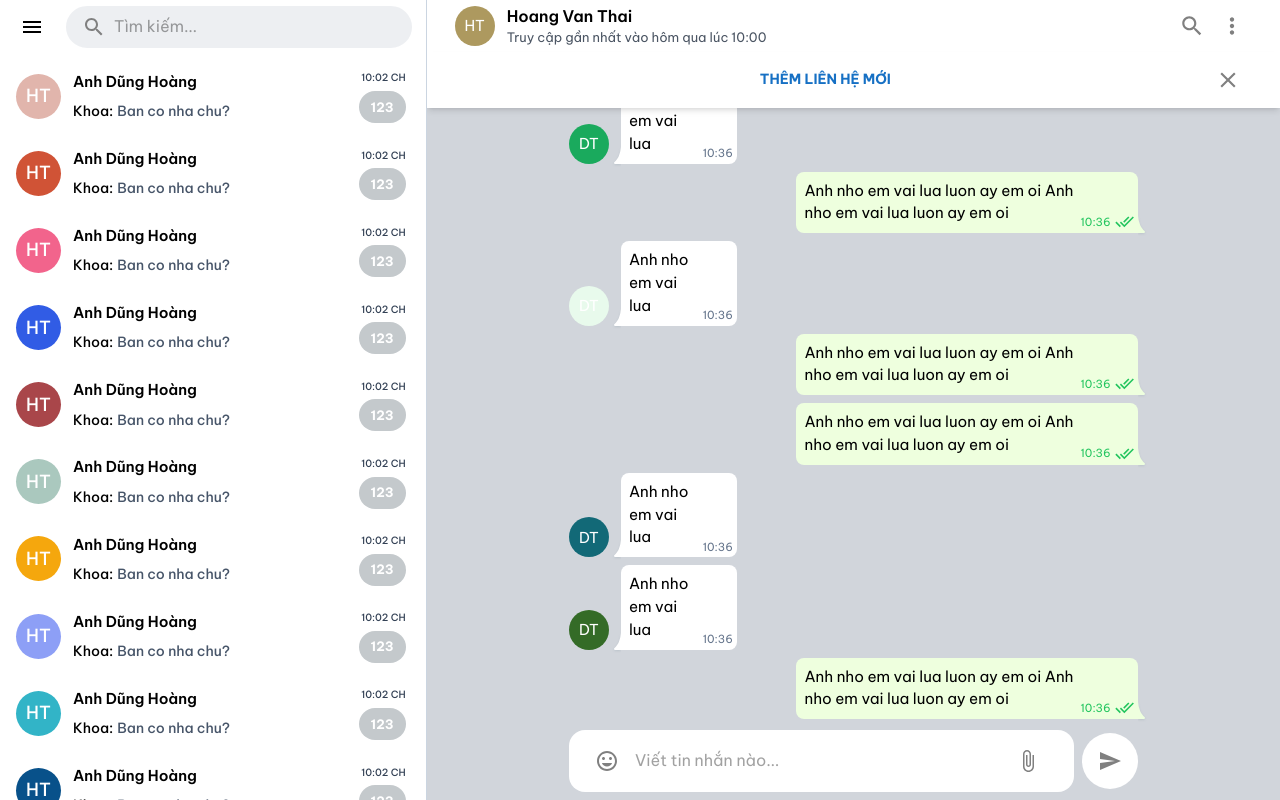
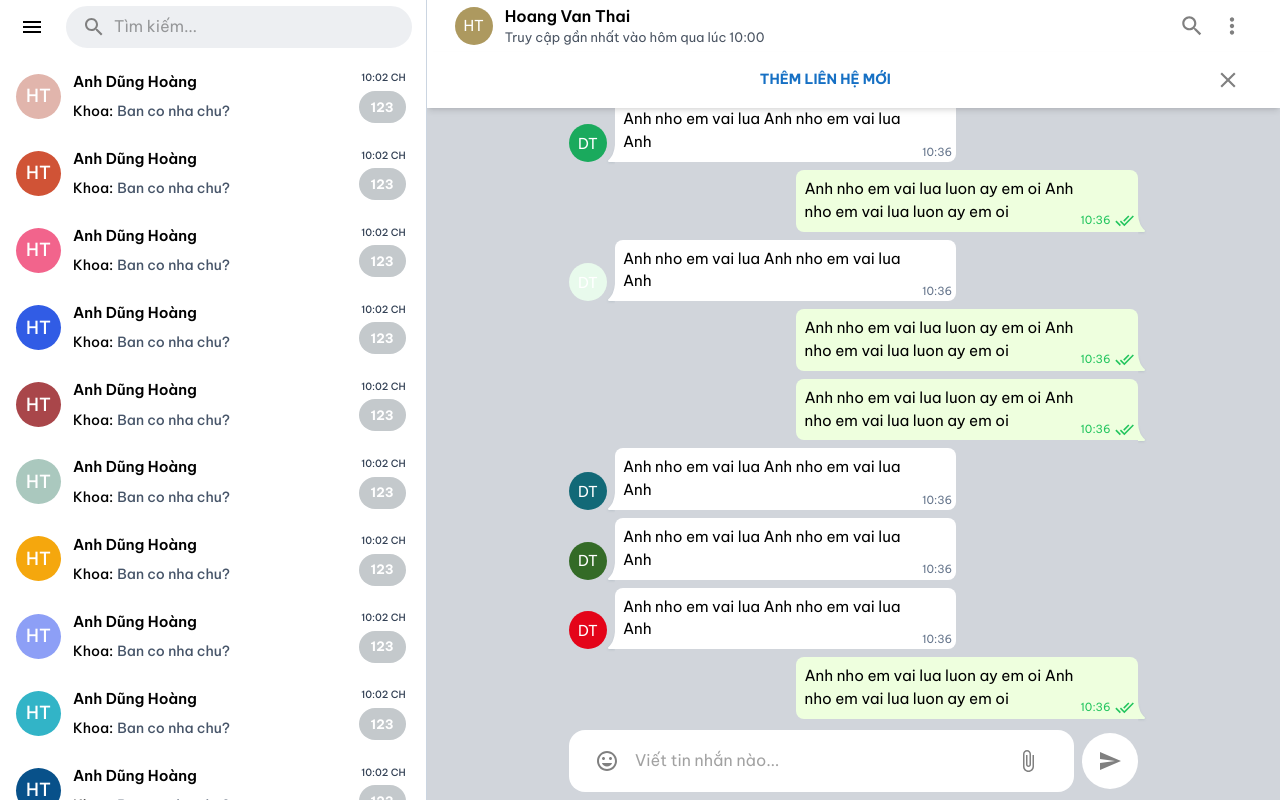
Before and after one commit to quantudev211154/FE_Tindi_N13_TS-Redux, a React (Vite) app: page / in a window 1280 px wide. Built offline with nearby package versions, Linux system fonts and the light colour scheme.

Commit message:
Update little bit

```diff
--- a/src/components/main/right/chat_container/chat_footer/ChatFooter.tsx
+++ b/src/components/main/right/chat_container/chat_footer/ChatFooter.tsx
@@ -1,11 +1,23 @@
 import { AttachFile, Mood, Send } from '@mui/icons-material'
 import { Button, InputAdornment, InputBase, Tooltip } from '@mui/material'
+import { useEffect, useRef } from 'react'
+import { currentChatNavigationState } from '../../../../../redux/slices/CurrentChatNavigationSlice'
+import { useAppSelector } from '../../../../../redux_hooks'
 
 type Props = {}
 
 const ChatFooter = (props: Props) => {
+  const ref = useRef<HTMLDivElement>(null)
+  const { openExpandedPanel } = useAppSelector(currentChatNavigationState)
+
+  useEffect(() => {
+    openExpandedPanel
+      ? (ref.current!.style.width = '80%')
+      : (ref.current!.style.width = '66.666667%')
+  }, [openExpandedPanel])
+
   return (
-    <div className='w-2/3 py-2 mx-auto flex-initial'>
+    <div ref={ref} className='w-2/3 py-2 mx-auto flex-initial transition-all'>
       <form className='w-full flex flex-row justify-between items-center'>
         <InputBase
           startAdornment={
--- a/src/components/main/right/chat_container/chat_main/message_list/MessageList.tsx
+++ b/src/components/main/right/chat_container/chat_main/message_list/MessageList.tsx
@@ -1,11 +1,22 @@
-import React, { useEffect, useRef } from 'react'
+import { useEffect, useRef } from 'react'
+import { currentChatNavigationState } from '../../../../../../redux/slices/CurrentChatNavigationSlice'
+import { useAppSelector } from '../../../../../../redux_hooks'
 import Messages from './messages/Messages'
 
 type Props = {}
 
 const MessageList = (props: Props) => {
+  const ref = useRef<HTMLDivElement>(null)
+  const { openExpandedPanel } = useAppSelector(currentChatNavigationState)
+
+  useEffect(() => {
+    openExpandedPanel
+      ? (ref.current!.style.width = '80%')
+      : (ref.current!.style.width = '66.666667%')
+  }, [openExpandedPanel])
+
   return (
-    <div className='w-2/3 mx-auto'>
+    <div ref={ref} className='w-2/3 mx-auto transition-all'>
       <Messages fromSelf={true} />
       <Messages fromSelf={false} />
       <Messages fromSelf={true} />
@@ -18,6 +29,7 @@ const MessageList = (props: Props) => {
       <Messages fromSelf={true} />
       <Messages fromSelf={false} />
       <Messages fromSelf={false} />
+      <Messages fromSelf={false} />
       <Messages fromSelf={true} />
     </div>
   )
--- a/src/components/main/right/chat_container/chat_main/message_list/messages/ClipPathMsg.tsx
+++ b/src/components/main/right/chat_container/chat_main/message_list/messages/ClipPathMsg.tsx
@@ -48,7 +48,7 @@ const ClipPathMsg = ({ fromSelf }: Props) => {
     )
 
   return (
-    <div className='absolute height-[1.125rem] -bottom-[0.2rem] -left-[0.562rem]'>
+    <div className='absolute height-[1.125rem] -bottom-[0.185rem] -left-[0.562rem]'>
       <svg width='9' height='20' xmlns='http://www.w3.org/2000/svg'>
         <defs>
           <filter
--- a/src/components/main/right/chat_container/chat_main/message_list/messages/Messages.tsx
+++ b/src/components/main/right/chat_container/chat_main/message_list/messages/Messages.tsx
@@ -1,8 +1,7 @@
 import { DoneAll } from '@mui/icons-material'
-import React, { useEffect, useRef } from 'react'
+import { useEffect, useRef } from 'react'
 import UserAvatar from '../../../../../../../utilities/user_avatar/UserAvatar'
 import ClipPathMsg from './ClipPathMsg'
-import { AVATAR_SMALL } from './../../../../../../../constants/UserAvatarConstant'
 
 type Props = {
   fromSelf: boolean
@@ -32,19 +31,15 @@ const Messages = ({ fromSelf }: Props) => {
         </div>
       ) : (
         <div className='relative justify-start mt-[.5rem] flex flex-row'>
-          <div className='mr-3 flex flex-col justify-end'>
-            <figure>
-              <UserAvatar
-                size='AVATAR_SMALL'
-                name='Do Quynh Trinh'
-                avatar={''}
-              />
-            </figure>
+          <div className='mr-2 flex flex-col justify-end'>
+            <UserAvatar size='AVATAR_SMALL' name='Do Quynh Trinh' avatar={''} />
           </div>
-          <div className='relative'>
+          <div className='relative max-w-[60%]'>
             <ClipPathMsg fromSelf={fromSelf} />
-            <div className='relative bg-white max-w-[60%] break-words p-2 pr-12 justify-end rounded-lg rounded-bl-none'>
-              <p className='text-[.95rem]'>Anh nho em vai lua </p>
+            <div className='bg-white break-words p-2 pr-12 justify-end rounded-lg rounded-bl-none'>
+              <p className='text-[.95rem]'>
+                Anh nho em vai lua Anh nho em vai lua Anh
+              </p>
               <div className='absolute right-1 bottom-[.1rem] text-slate-500'>
                 <p className='text-[0.7rem]'>10:36</p>
               </div>
--- a/src/constants/UserAvatarConstant.ts
+++ b/src/constants/UserAvatarConstant.ts
@@ -2,7 +2,7 @@ export const AVATAR_SMALL = 'AVATAR_SMALL'
 export const AVATAR_BASE = 'AVATAR_BASE'
 export const AVATAR_LARGE = 'AVATAR_LARGE'
 
-export const AVATAR_SMALL_IMG_SIZE = 40
+export const AVATAR_SMALL_IMG_SIZE = 38
 export const AVATAR_SMALL_TEXT_SIZE = 15
 
 export const AVATAR_BASE_IMG_SIZE = 45
```
